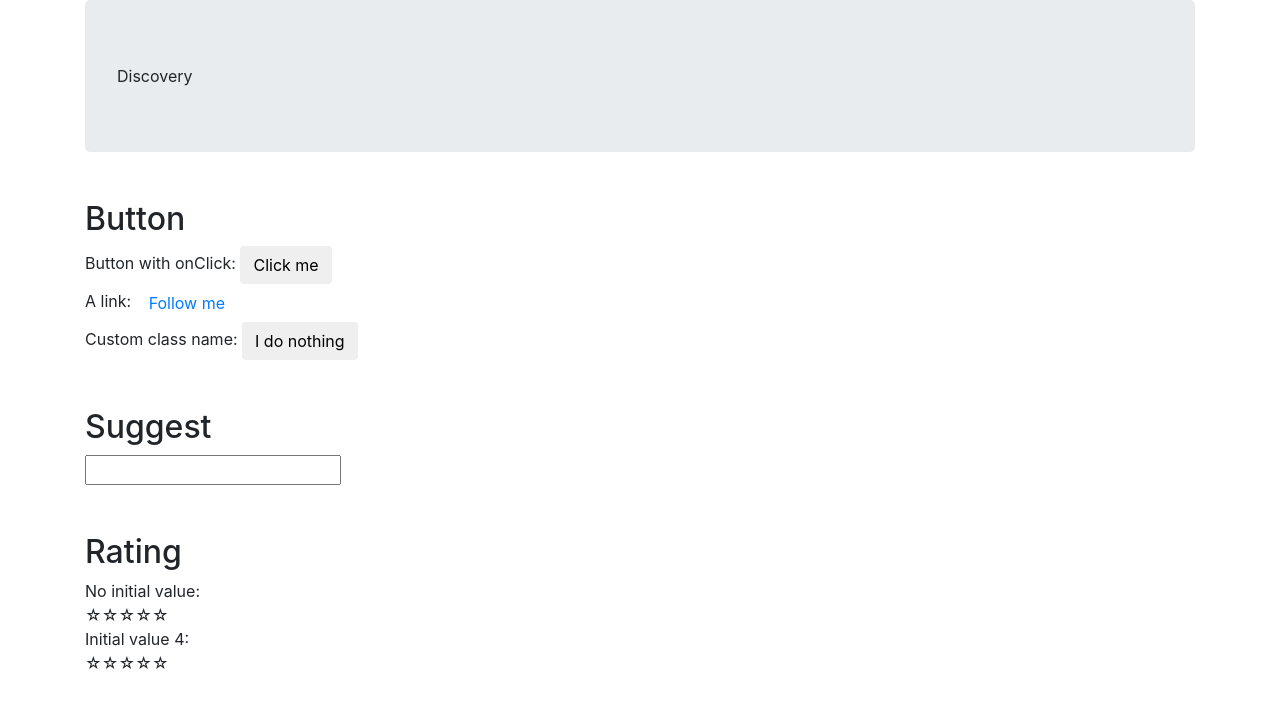
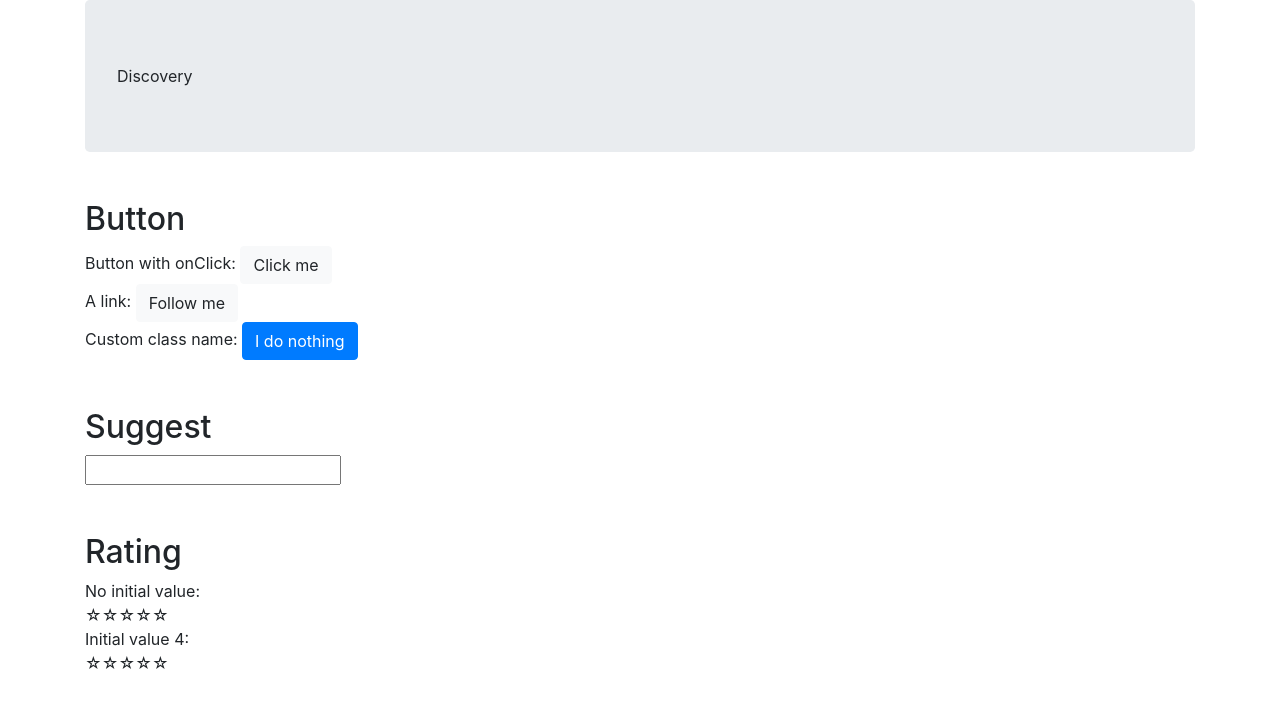
Before and after one commit to gyp2018/beerpad, a React app: page / in a window 1280 px wide. Shown: the top 708 px of the page. Built offline with nearby package versions, Linux system fonts and the light colour scheme.

Commit message:
fixed Button

```diff
--- a/src/components/Button.jsx
+++ b/src/components/Button.jsx
@@ -3,7 +3,7 @@ import PropTypes from 'prop-types';
 import classNames from 'classnames';
 
 const Button = (props) => {
-  const cssclasses = classNames('btn', props.className);
+  const cssclasses = classNames('btn', props.className ? `btn-${props.className}` : 'btn-light');
   return props.href
     ? <a {...props} className={cssclasses}>{props.children}</a>
     : <button {...props} className={cssclasses}>{props.children}</button>;
```
